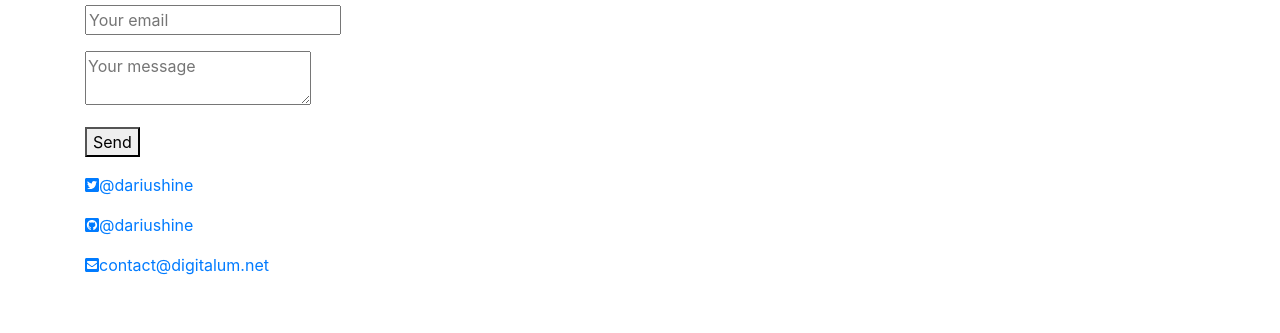
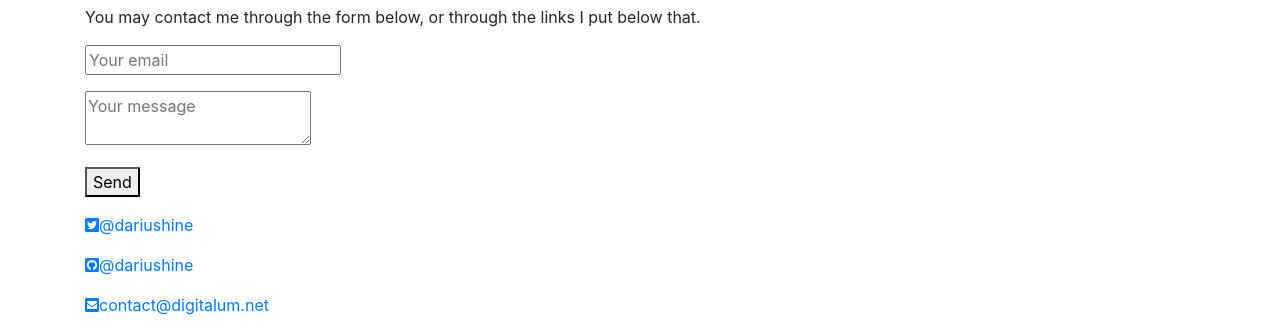
Before and after one commit to dariushine/dariushine.github.io, a plain HTML site: page index.html in a window 1280 px wide. Shown: the part 510-843 px from the top of the page. Before the commit the page ends 803 px from the top, so only its background shows below. Drawn offline with nearby package versions, Linux system fonts and the light colour scheme.

Commit message:
Contact info

```diff
--- a/index.html
+++ b/index.html
@@ -58,6 +58,7 @@
         <img src="#" />
         <img src="#" />
         <h2>Contact</h2>
+        <p>You may contact me through the form below, or through the links I put below that.</p>
         <form method="POST" action="http://formspree.io/contact@digitalum.net">
             <p><input type="email" name="email" placeholder="Your email"></p>
             <p><textarea name="message" placeholder="Your message"></textarea></>
```
